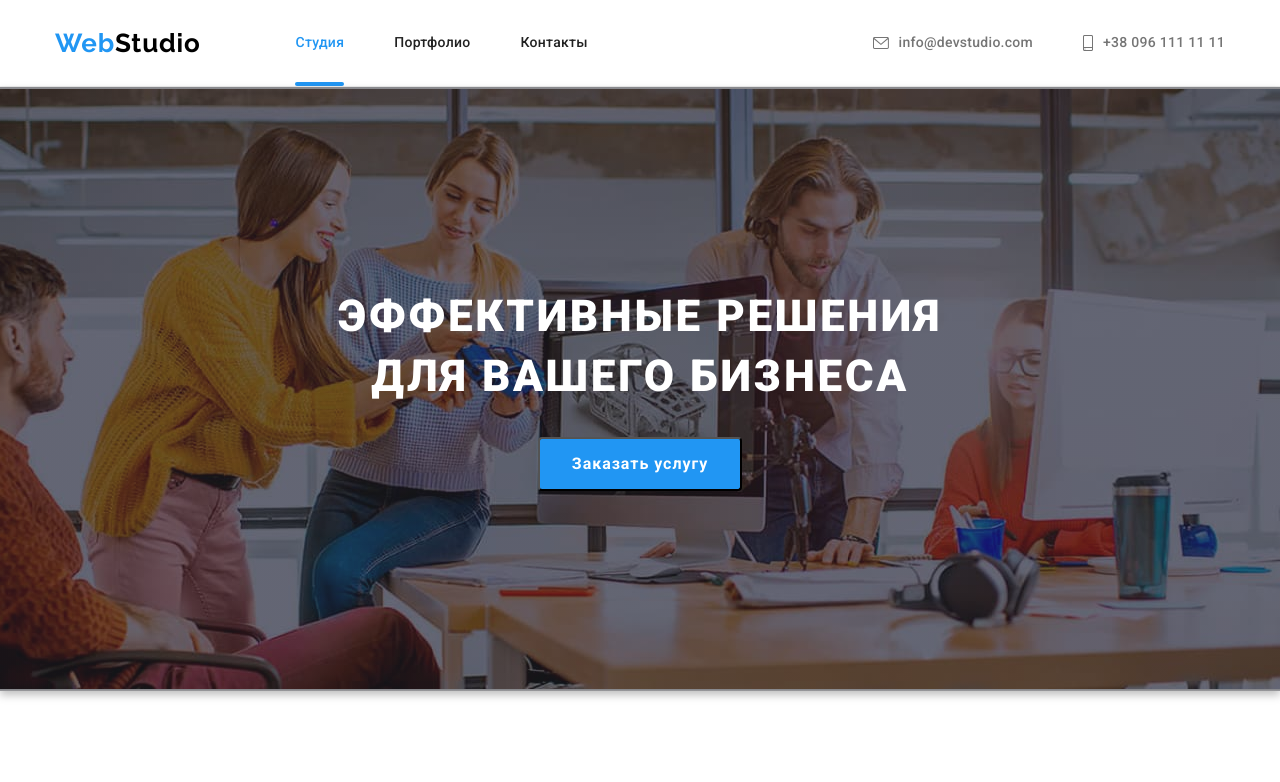
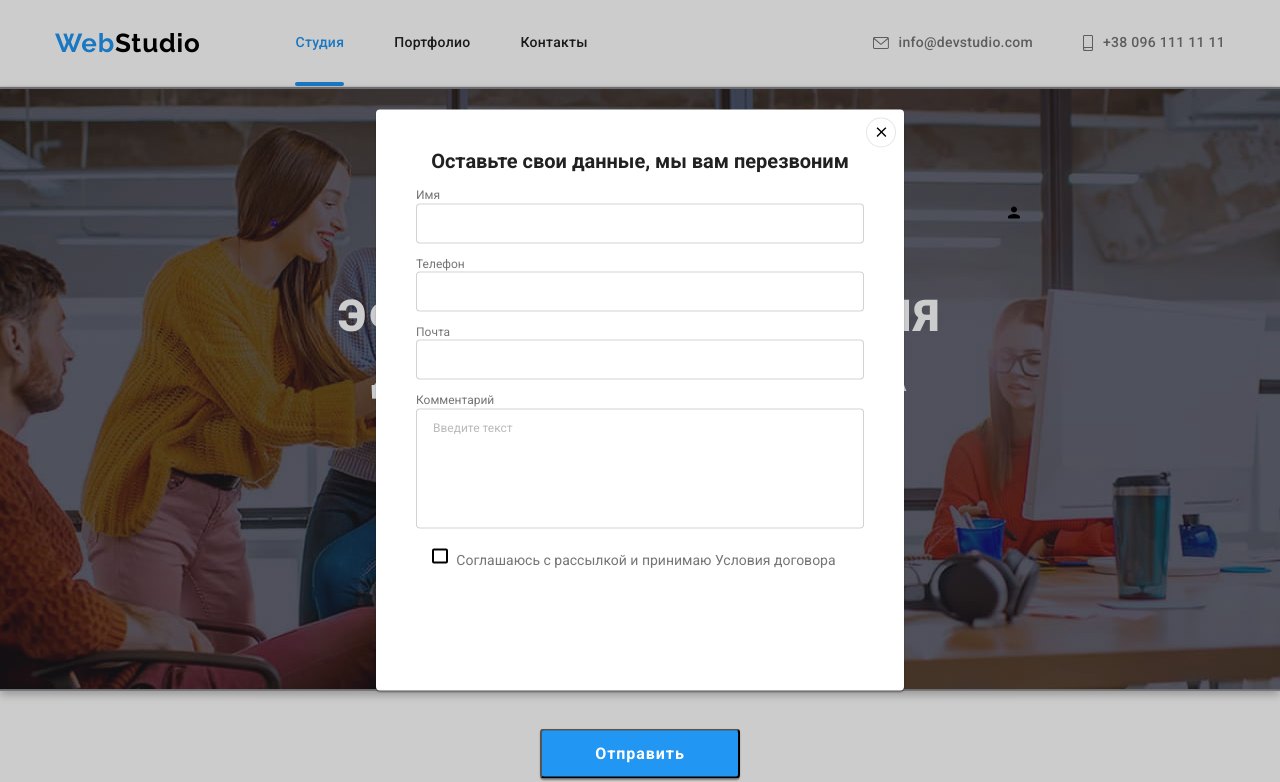
Before and after one commit to YaroslavVyshynskyi/goit-markup-hw-06, a plain HTML site: page index.html in a window 1280 px wide. Shown: the top 782 px of the page. Drawn offline with Linux system fonts and the light colour scheme.

Commit message:
bugs fixed 2

```diff
--- a/index.html
+++ b/index.html
@@ -425,7 +425,8 @@
 
     <!----------------------------------BACKDROP---------------------------------->
 
-    <div data-modal class="backdrop is-hidden">
+    <div data-modal class="backdrop ">
+      <!-- class= div data-modalis-hidden -->
       <div class="modal">
         <button data-modal-close type="button" class="modal-close">
           <svg class="modal-close-icon" width=18 height=18>
```
Also changed, not shown: sass/main.scss (added).
